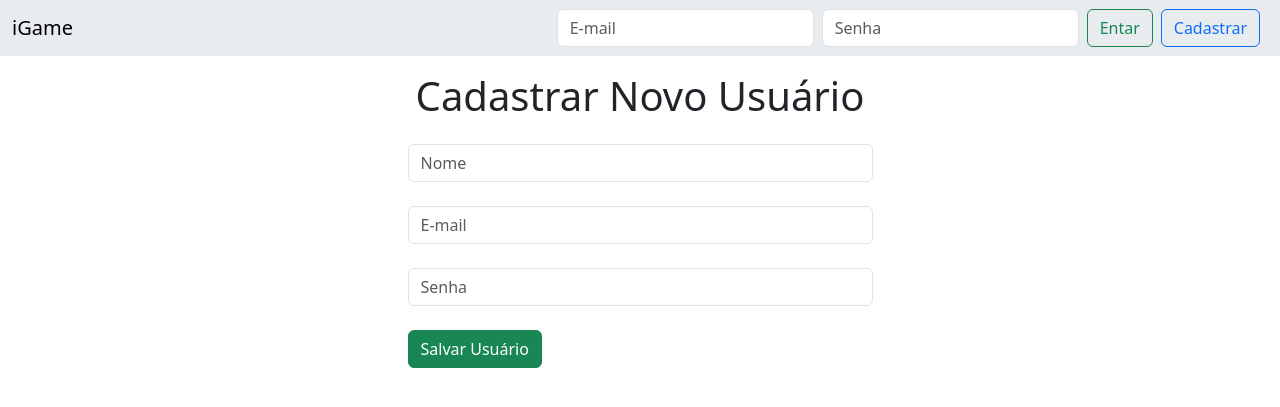
After one commit to DanielSantosLira/projeto_php, a PHP site: page /novo-usuario.php in a window 1280 px wide. The commit adds this page. Shown: the top 407 px of the page. Run offline with PHP 8.4, Linux system fonts and the light colour scheme.

Commit message:
mas um processo realizado

```diff
--- a/site/menu.php
+++ b/site/menu.php
@@ -30,9 +30,9 @@
         </ul>
 
         <form action="login.php" class="d-flex" method="post">
-          <input class="form-control me-2" type="email" placeholder="E-mail" aria-label="E-mail" name="email">
+          <input class="form-control me-2" type="email" placeholder="E-mail" aria-label="E-mail" name="email" id="email">
 
-          <input class="form-control me-2" type="senha" placeholder="Senha" aria-label="Senha">
+          <input class="form-control me-2" type="senha" placeholder="Senha" aria-label="Senha" name="senha" id="senha">
           <button class="btn btn-outline-success me-2" type="submit">Entar</button>
           <a href="novo-usuario.php" class="btn btn-outline-primary me-2">Cadastrar</a>
         </form>
--- /dev/null
+++ b/site/novo-usuario.php
@@ -0,0 +1,32 @@
+<?php
+/*
+- criar a conexão com BD
+- select na tabela de usuarios com o email e a senha como filtro
+- verificar se foi retornado alguma informação
+    - se voltar informação é pq usuario e senha existem, mandar pro painel
+    - se não retornou nada, não existe usuario ou senha, mandar pra pag. inicial
+
+- fechar a conexão*/
+include "cabecalho.php";
+include "menu.php";
+
+?>
+<div class="container">
+    <div class="row mt-3">
+        <div class="col-12 text-center">
+            <h1>Cadastrar Novo Usuário</h1>
+        </div>
+    </div>
+    <div class="row mt-3">
+        <div class="col-12">
+            <form action=" salvar-usuario.php" method="post">
+            <div class="col-5 mx-auto">
+                <input type="text" name="nome" class="form-control me-2" required placeholder="Nome"> <br>
+                <input type="email" name="email" class="form-control me-2" required placeholder="E-mail"> <br>
+                <input type="text" name="senha" class="form-control me-2" required placeholder="Senha"> <br>
+                <button type="submit" class="btn btn-success">Salvar Usuário</button>
+            </div>
+            </form>
+        </div>
+    </div>
+</div>
```
Also changed, not shown: site/conexao.php (added, +10 -0 lines), site/index.php (+1 -8 lines), site/login.php (added, +19 -0 lines), site/salvar-usuario.php (added, +20 -0 lines), site/README.md, site/novo -usuario.php (deleted).
